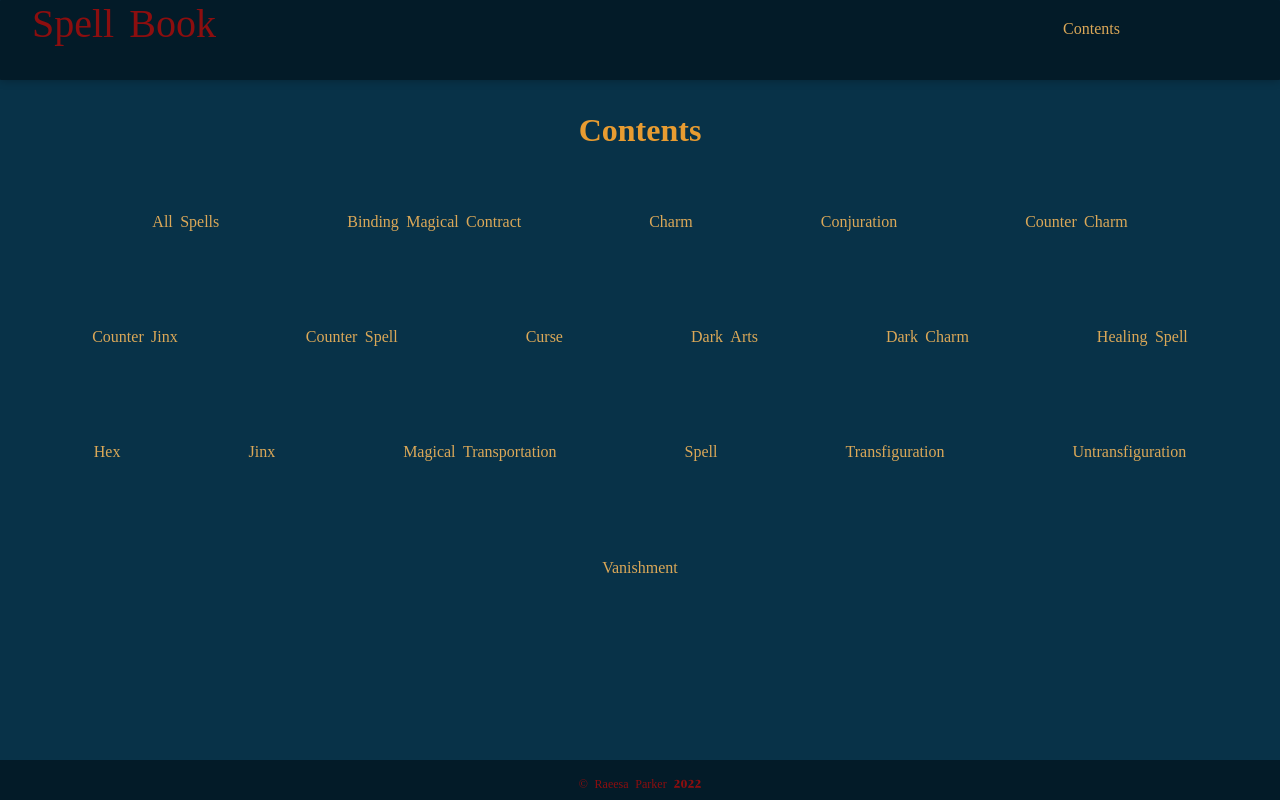
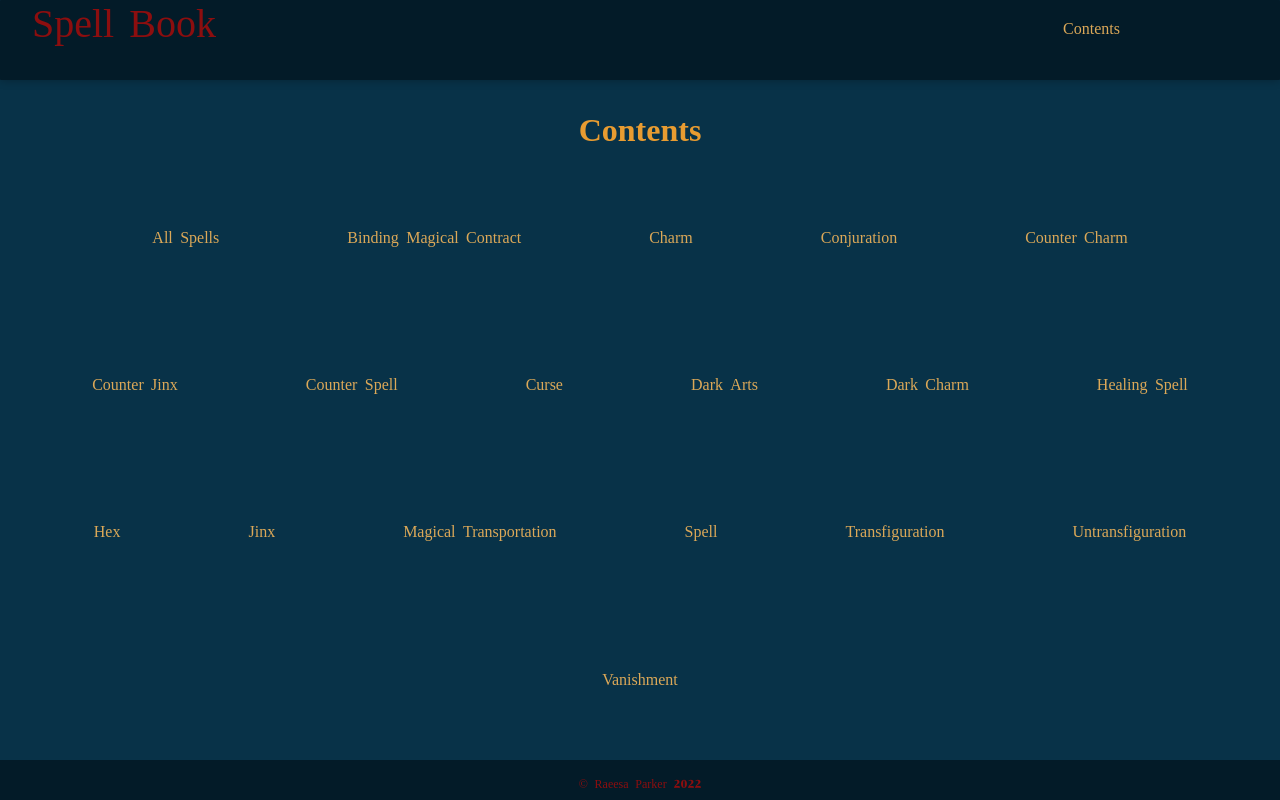
Before and after one commit to RaeesaParker/wizarding-spell-book, a React (Create React App) app: page /menu in a window 1280 px wide. Built offline with nearby package versions, Linux system fonts and the light colour scheme; a web font is replaced by a local one.

Commit message:
Fixed routing on menu items

```diff
--- a/src/App.css
+++ b/src/App.css
@@ -114,12 +114,11 @@ p{
   justify-content: center;
 }
 
-.section-menu p {
-  margin: 3rem 4rem;
+
+.menu-link{
+  margin: 5%;
   text-align: center;
 }
-
-
 
 
 /* ----------------- SPELLS ------------------ */
--- a/src/components/Menu.js
+++ b/src/components/Menu.js
@@ -34,7 +34,7 @@ function Menu(props){
 
         {sortedMenu.map(( menuItem, menuIndex ) => {
           return(
-            <Link to={'/spells'}>
+            <Link className='menu-link' to={`/spells`} >
               <p onClick={() => chosenPageFunc(menuIndex)} key={menuIndex}>{menuItem}</p>
             </Link>
           )
--- a/src/components/SpellPage.js
+++ b/src/components/SpellPage.js
@@ -53,6 +53,7 @@ function SpellPage(props) {
     setSpells(dataSpells);
   }
 
+
   return (
     <div>
       <div className='spell-container'>
--- a/src/components/functionality.js
+++ b/src/components/functionality.js
@@ -17,7 +17,7 @@ function Functionality(){
           element={<Menu chosenPage={chosenPage} setChosenPage={setChosenPage}></Menu>}
         />
         <Route
-          path ='/spells'
+          path ={`/spells`}
           element= {<SpellPage chosenPage={chosenPage} setChosenPage={setChosenPage}></SpellPage>}
         />
       </Routes>
```
